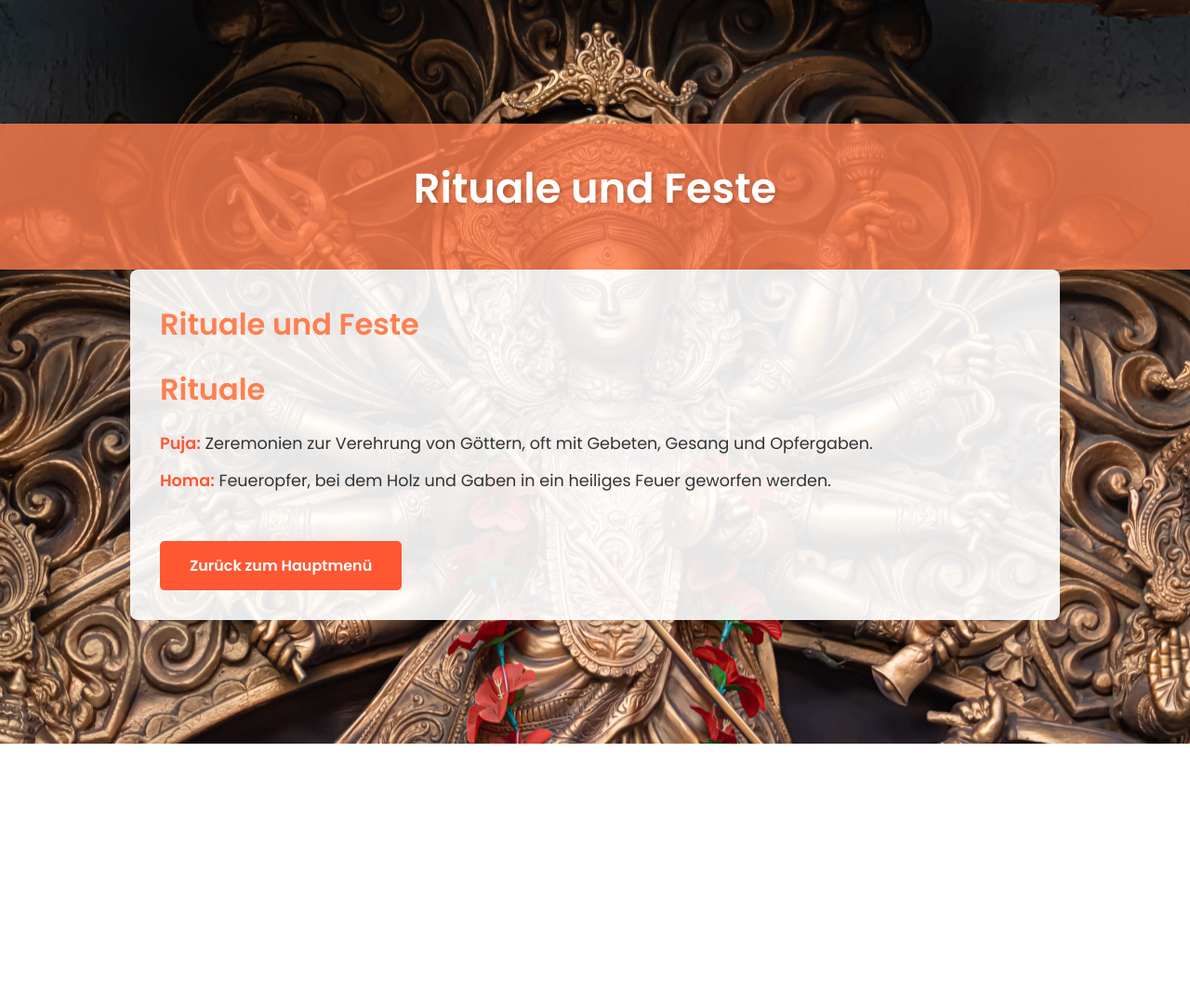
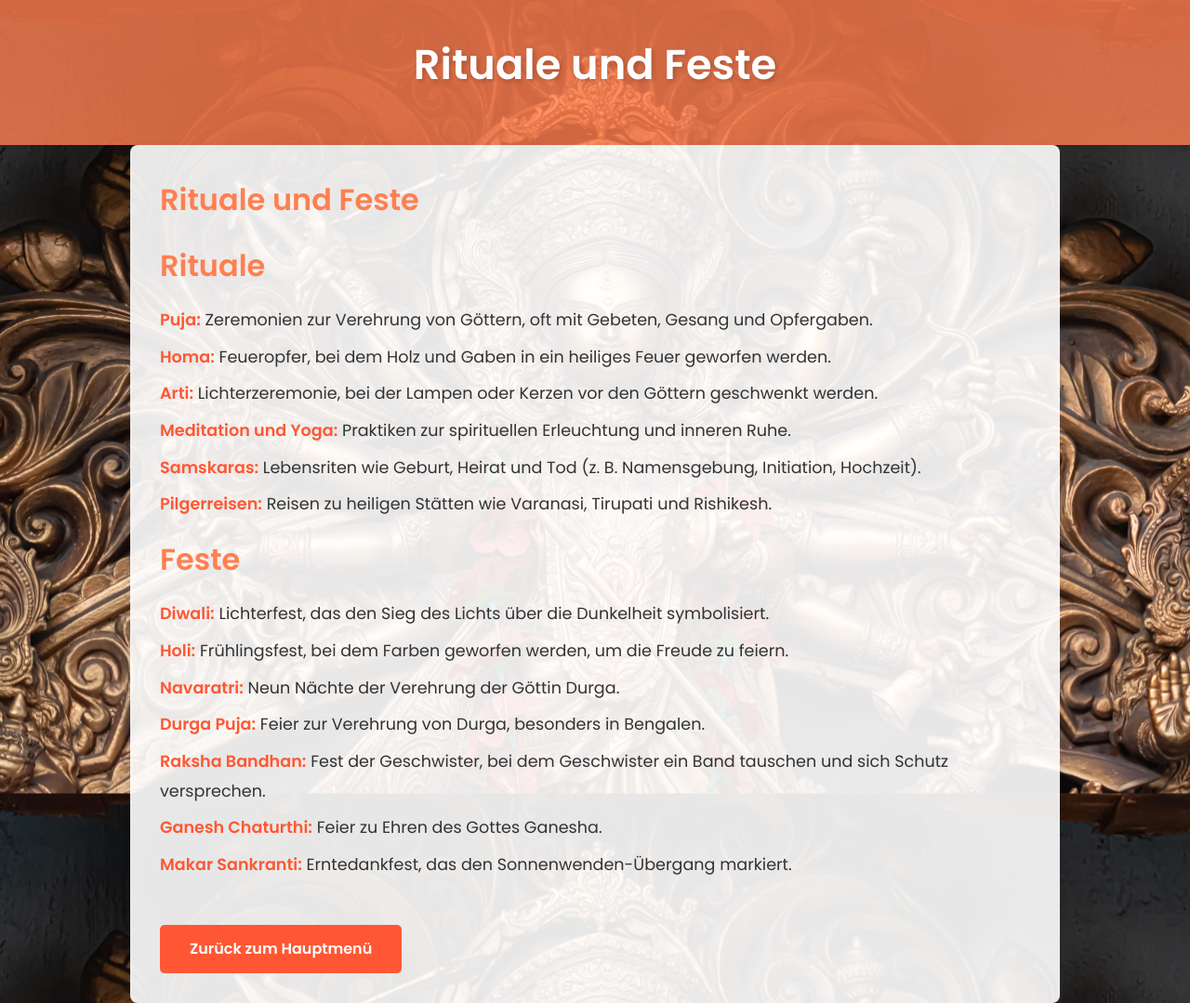
Before and after one commit to hinduismus/hinduismus.github.io, a plain HTML site: page rituale.html in a window 1280 px wide. Shown: the whole page at 93% size. Before the commit the page ends 800 px from the top, so only its background shows below. Drawn offline with Linux system fonts and the light colour scheme.

Commit message:
Update rituale.html

```diff
--- a/rituale.html
+++ b/rituale.html
@@ -143,7 +143,21 @@
         <ul>
             <li><strong>Puja:</strong> Zeremonien zur Verehrung von Göttern, oft mit Gebeten, Gesang und Opfergaben.</li>
             <li><strong>Homa:</strong> Feueropfer, bei dem Holz und Gaben in ein heiliges Feuer geworfen werden.</li>
+            <li><strong>Arti:</strong> Lichterzeremonie, bei der Lampen oder Kerzen vor den Göttern geschwenkt werden.</li>
+            <li><strong>Meditation und Yoga:</strong> Praktiken zur spirituellen Erleuchtung und inneren Ruhe.</li>
+            <li><strong>Samskaras:</strong> Lebensriten wie Geburt, Heirat und Tod (z. B. Namensgebung, Initiation, Hochzeit).</li>
+            <li><strong>Pilgerreisen:</strong> Reisen zu heiligen Stätten wie Varanasi, Tirupati und Rishikesh.</li>
+        </ul>
 
+        <h3>Feste</h3>
+        <ul>
+            <li><strong>Diwali:</strong> Lichterfest, das den Sieg des Lichts über die Dunkelheit symbolisiert.</li>
+            <li><strong>Holi:</strong> Frühlingsfest, bei dem Farben geworfen werden, um die Freude zu feiern.</li>
+            <li><strong>Navaratri:</strong> Neun Nächte der Verehrung der Göttin Durga.</li>
+            <li><strong>Durga Puja:</strong> Feier zur Verehrung von Durga, besonders in Bengalen.</li>
+            <li><strong>Raksha Bandhan:</strong> Fest der Geschwister, bei dem Geschwister ein Band tauschen und sich Schutz versprechen.</li>
+            <li><strong>Ganesh Chaturthi:</strong> Feier zu Ehren des Gottes Ganesha.</li>
+            <li><strong>Makar Sankranti:</strong> Erntedankfest, das den Sonnenwenden-Übergang markiert.</li>
         </ul>
 
 
```
